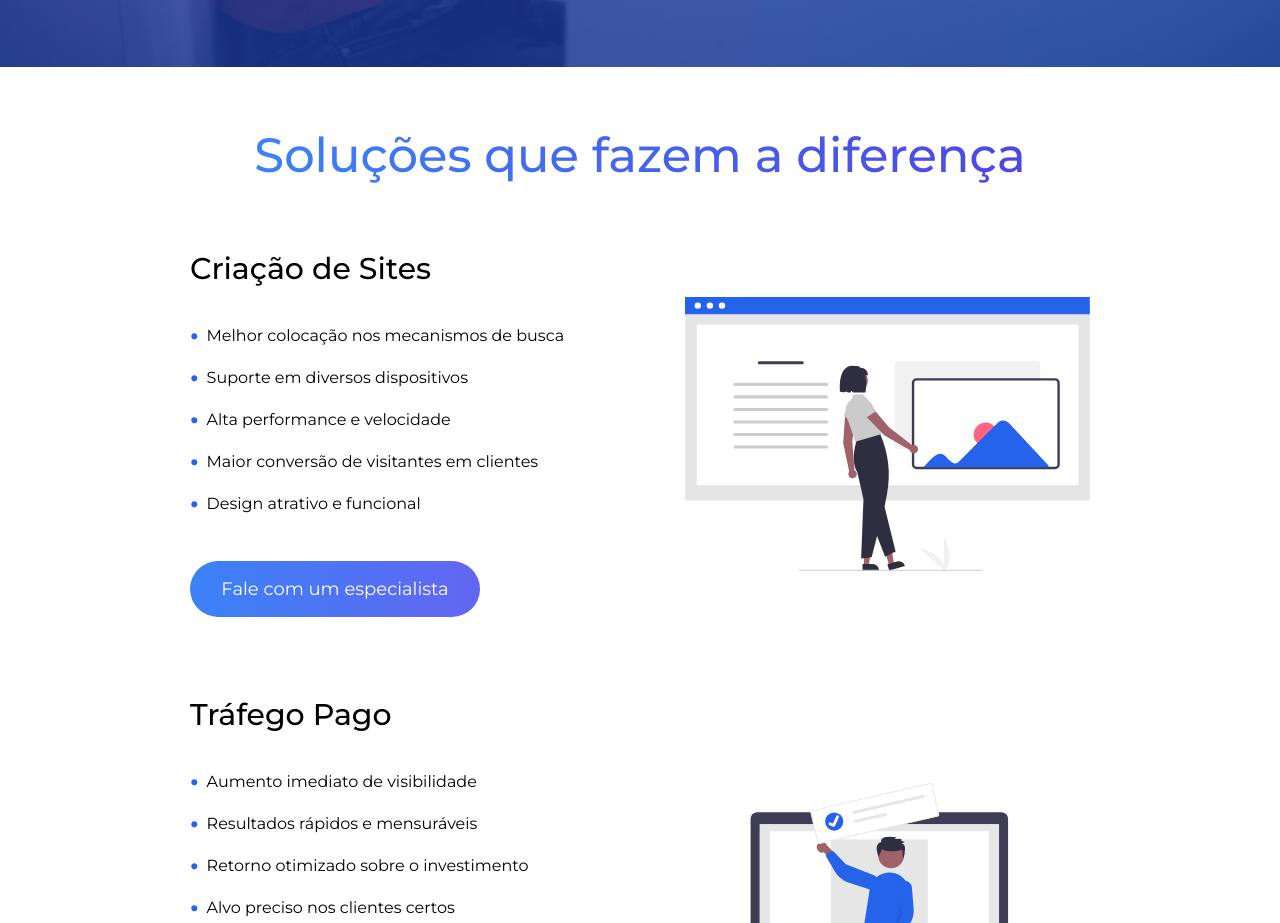
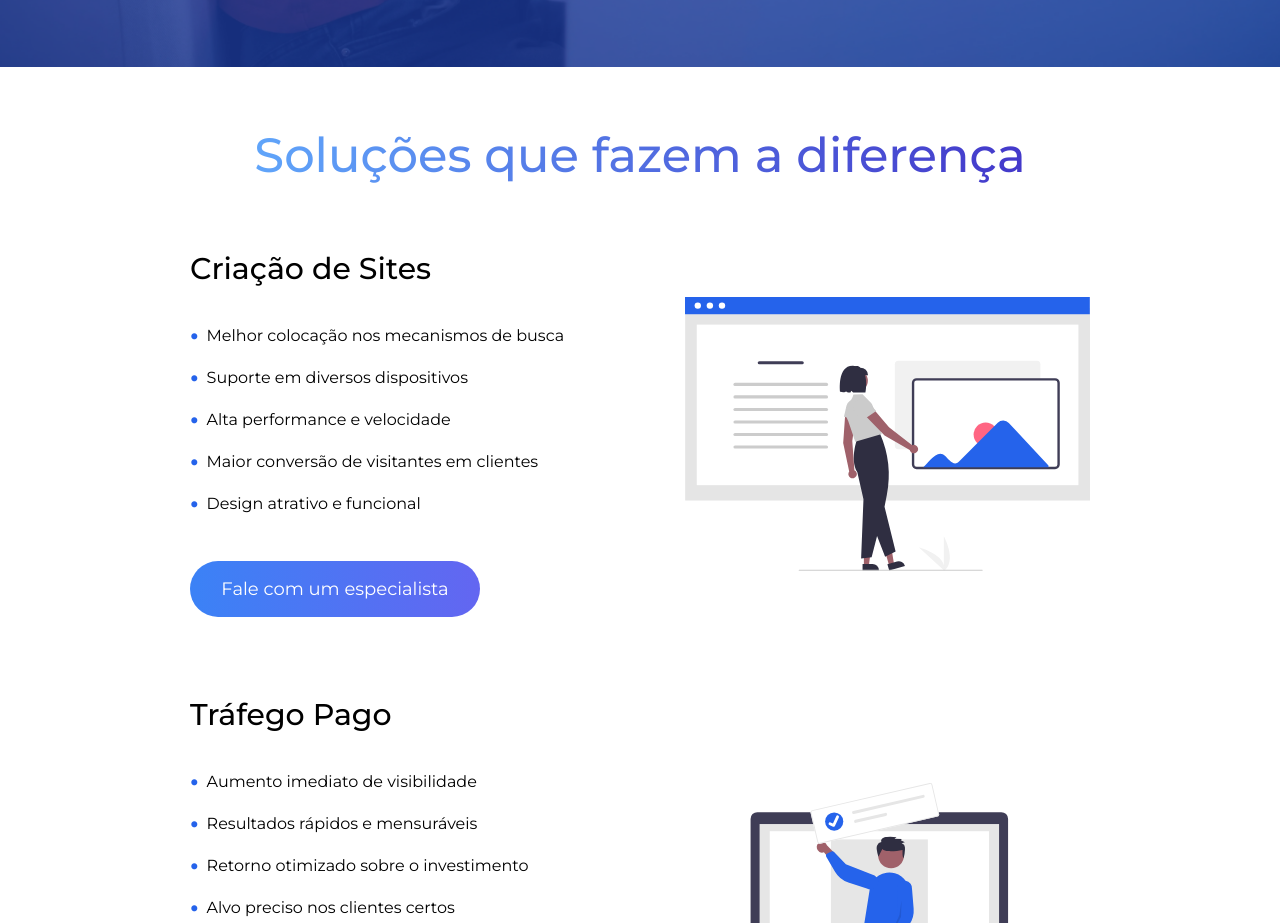
Before and after one commit to ronaldscruz/ibandigital, a Next.js app: page / in a window 1280 px wide. Shown: the part 1601-2524 px from the top of the page. Built offline with nearby package versions, Linux system fonts and the light colour scheme.

Commit message:
chore: fix solutions title leading

```diff
--- a/src/components/Home/Solutions/Solutions.jsx
+++ b/src/components/Home/Solutions/Solutions.jsx
@@ -68,7 +68,7 @@ export default function Solutions() {
         id="solutions"
         className="w-content flex flex-col items-center relative md:px-0 px-8"
       >
-        <h1 className="mb-16 font-medium md:text-5xl text-4xl text-center text-transparent py-2 bg-clip-text bg-gradient-to-r from-blue-500 to-indigo-600 leading-normal">
+        <h1 className="mb-16 font-medium md:text-5xl text-4xl text-center text-transparent py-2 bg-clip-text bg-gradient-to-r from-blue-400 to-indigo-700 sm:leading-normal leading-normal">
           Soluções que fazem a diferença
         </h1>
 
```
